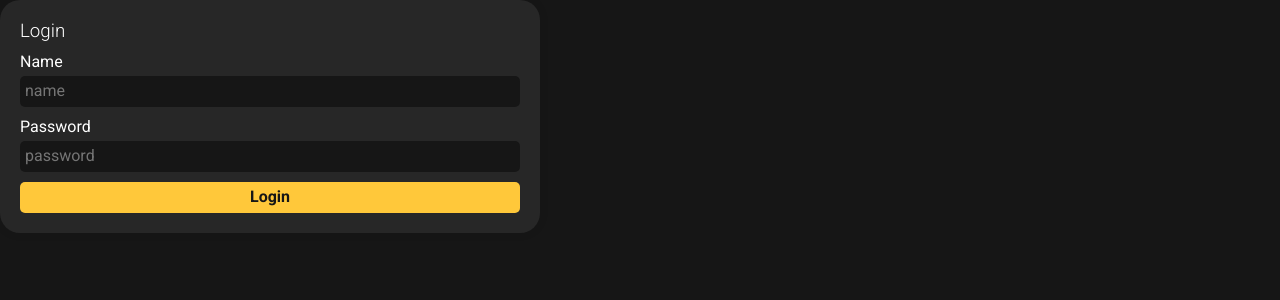
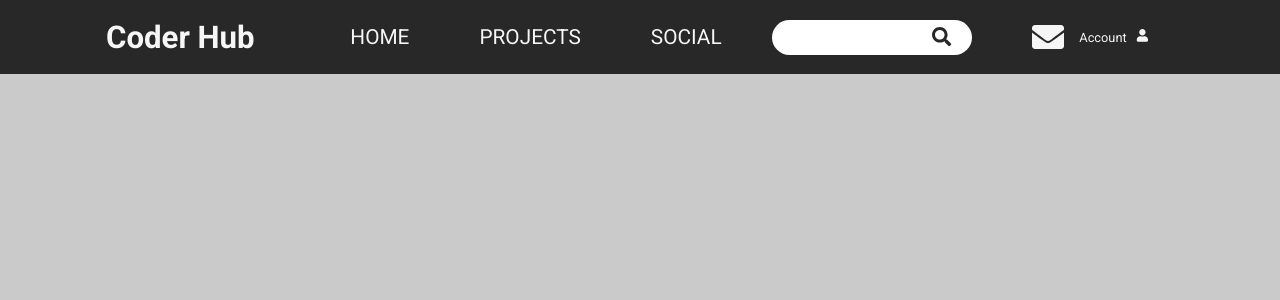
Before and after one commit to D0nFrancesco/Programmer-website, a React (Create React App) app in the folder coder_hub/frontend/: page / in a window 1280 px wide. Shown: the top 300 px of the page. Built offline with nearby package versions, Linux system fonts and the light colour scheme.

Commit message:
updated frontend folder
added navbar and changed sing in page style

```diff
--- a/coder_hub/frontend/src/App.js
+++ b/coder_hub/frontend/src/App.js
@@ -1,26 +1,13 @@
-import './static/css/app.css';
-import './static/css/components/form.css';
-import './static/css/components/card.css';
+
+import Header from './components/Header'
+import Login from './components/Login'
 
 
 function App() {
   return (
     <div className="App">
-      <div className="card" style={{width: "500px"}}>
-        <h3>Login</h3>
-        <div style={{height: "10px"}}></div>
-        <form>
-          <label htmlFor="name_input">Name</label>
-          <input type="text" name="name" id="name_input" placeholder="name" />
-          <div style={{height: "10px"}}></div>
-
-          <label htmlFor="password_input">Password</label>
-          <input type="password" name="name" id="password_input" placeholder="password" />
-          <div style={{height: "10px"}}></div>
-
-          <input className="submit button" type="submit" value="Login"/>
-        </form>
-      </div>
+      <Header />
+      {/* <Login /> */}
     </div>
   );
 }
--- /dev/null
+++ b/coder_hub/frontend/src/components/Header.js
@@ -0,0 +1,39 @@
+import { FaSearch, FaEnvelope, FaUser } from 'react-icons/fa';
+
+const Header = () => {
+    return (
+        <nav className="nav">
+
+            <div className="nav-container">
+                {/* logo */}
+                <div className="logo"><h1>Coder Hub</h1></div>
+                {/* search bar and menu */}
+                <div className="search-menu">
+                    {/* menu list */}
+                    <ul className="menu">
+                        <li>Home</li>
+                        <li>Projects</li>
+                        <li>Social</li>
+                    </ul>
+                    {/* search bar */}
+                    <form action="" method="post">
+                        <div className="search">
+                            <input type="search" name="" id=""/>
+                            {/* button with search icon */}
+                            <button type="submit" className="btn-src"><FaSearch /></button>
+                        </div>
+                    </form>
+                </div>
+                {/* email and account */}
+                <div className="mail-account">
+                    {/* mail icon */}
+                    <FaEnvelope id="mail" />
+                    {/* account icon */}
+                    <p>Account &nbsp;&nbsp;<FaUser /></p>
+                </div>
+            </div>
+        </nav>
+    )
+}
+
+export default Header
--- /dev/null
+++ b/coder_hub/frontend/src/components/Login.js
@@ -0,0 +1,32 @@
+import { FaGithub, FaGoogle } from 'react-icons/fa';
+
+const Login = () => {
+    return (
+        <div className="sign-in-container">
+            <h3>Sign In</h3>
+            <form method="POST" className="form">
+                <div className="form-field">
+                    <label className="label" htmlFor="name_input">Name</label>
+                    <input className="input" type="text" name="name" id="name_input" placeholder="name" />
+                </div>
+                <div className="form-field">
+                    <label className="label" htmlFor="password_input">Password</label>
+                    <input className="input" type="password" name="name" id="password_input" placeholder="password" />
+                </div>
+
+                <input id="submit" className="btn" type="submit" value="Sign In"/>
+                <input className="btn btn-blue" type="button" value="Forgot Password"/>
+                <p>Don't have an account <a href="#">Register</a></p>
+
+            </form>
+            {/* third party accounts */}
+            <div className="third-party">
+                <p>Sign in with one of 3rd party accounts</p>
+                <button className="btn" id="google"><FaGoogle /> Sign in with Google</button>
+                <button className="btn" id="github"><FaGithub /> Sign in with Github</button>
+            </div>
+        </div>
+    )
+}
+
+export default Login
--- a/coder_hub/frontend/src/index.css
+++ b/coder_hub/frontend/src/index.css
@@ -1,13 +1,241 @@
-body {
-  margin: 0;
-  font-family: -apple-system, BlinkMacSystemFont, 'Segoe UI', 'Roboto', 'Oxygen',
-    'Ubuntu', 'Cantarell', 'Fira Sans', 'Droid Sans', 'Helvetica Neue',
-    sans-serif;
-  -webkit-font-smoothing: antialiased;
-  -moz-osx-font-smoothing: grayscale;
+
+@import url('https://fonts.googleapis.com/css2?family=Roboto:wght@400;700&display=swap');
+
+
+:root{
+    --black-color: rgb(40,40,40);
+    --light-dark-color: rgb(60,60,60);
+    --light-yellow-color: rgb(255,200,58);
+    --dark-yellow: rgb(255,154,62);
+    --unsaturated-red: rgb(255,56,56);
+    --white-color: rgb(246,246,246);
+    --pale-white-color: rgb(202,202,202);
 }
 
-code {
-  font-family: source-code-pro, Menlo, Monaco, Consolas, 'Courier New',
-    monospace;
+*,
+::before,
+::after{
+    box-sizing: border-box;
+    margin: 0;
+    padding: 0;
 }
+html{
+    scroll-behavior: smooth;
+}
+body{
+    font-family: 'Roboto', sans-serif;
+    background-color: var(--pale-white-color);
+    color: var(--black-color);
+    font-size: 1.3rem;
+}
+p{
+    font-size: .8rem
+}
+ul{
+    list-style: none;
+}
+.nav{
+    background-color: var(--black-color);
+    color: var(--white-color);
+
+}
+.mail-account p,
+.mail-account i,
+.logo{
+    cursor: pointer;
+}
+.search{
+    position: relative;
+    height: max-content;
+    width: max-content;
+}
+.search input{
+    height: 35px;
+    border: none;
+    outline: none;
+    width: 200px;
+    border-radius: 30px;
+    padding: 0 15px;
+}
+.btn-src{
+    position: absolute;
+    background: none;
+    border: none;
+    outline: none;
+    cursor: pointer;
+    right: 20px;
+    top: 7.5px;
+    font-size: 1.2rem;
+    color: var(--black-color);
+}
+.nav-container{
+    display: flex;
+    justify-content: space-between;
+    align-items: center;
+    padding: 5px 10px;
+    width: 85%;
+    margin: 0 auto;
+}
+.search-menu{
+    display: flex;
+    align-items: center;
+}
+.menu{
+    display: flex;
+    align-items: center;
+    padding: 5px 15px;
+    text-transform: uppercase;
+}
+.menu li{
+    display: block;
+    padding: 15px;
+    margin: 0 20px;
+    cursor: pointer;
+}
+.mail-account{
+    display: flex;
+    align-items: center;
+    padding: 5px 15px;
+    margin-right: 10px;
+}
+
+#mail{
+    position: relative;
+    font-size: 2rem;
+    margin-right: 15px;
+}
+#total-mail{
+    border: 1px solid;
+    position: absolute;
+    background: var(--unsaturated-red);
+    border: none;
+    outline: none;
+    border-radius: 50%;
+    height: max-content;
+    width: max-content;
+    padding: 5px;
+    top: -15px;
+    right: -15px;
+    font-size: .8rem;
+}
+/*
+.toggle{
+    position: absolute;
+    right: 40px;
+    top: 30px;
+}
+input[type='checkbox']{
+    position: relative;
+    width: 50px;
+    height: 20px;
+    -webkit-appearance: none;
+    background: var(--white-color);
+    border-radius: 20px;
+    border: none;
+    outline: none;
+    box-shadow: inset 0 0 5px var(--black-color);
+    transition: .5s;
+}
+input:checked[type='checkbox']{
+    background-color: var(--black-color);
+    box-shadow: inset 0 0 5px var(--white-color);
+}
+input[type='checkbox']::before{
+    content: '';
+    position: absolute;
+    width: 20px;
+    height: 20px;
+    top: 0;
+    left: 0;
+    border-radius: 10px;
+    background-color: var(--black-color);
+    box-shadow: 0 0 5px var(--white-color);
+    transition: .5s;
+    transform: scale(1.1);
+}
+input:checked[type='checkbox']::before{
+    background-color: var(--white-color);
+    box-shadow: 0 0 5px var(--black-color);
+    left: 35px;
+
+} */
+
+/* sign page */
+.sign-in-container{
+    border: 1px solid;
+    padding: 30px;
+    background-color: var(--white-color);
+    border-radius: 3px;
+    box-shadow: 0 0 5px var(--black-color);
+    border: none;
+    outline: none;
+    margin: auto;
+    margin-top: 7.5%;
+    width: max-content;
+}
+.form{
+    margin: 10px 0;
+    padding-bottom: 20px;
+    border-bottom: .1px solid var(--light-dark-color);
+}
+.form-field{
+    display: flex;
+    flex-direction: column;
+    margin: 10px 0;
+}
+.third-party{
+    display: flex;
+    flex-direction: column;
+}
+.third-party p{
+    font-size: 1rem;
+    color: var(--light-dark-color);
+    margin: 10px auto;
+}
+.label{
+    color: var(--light-dark-color);
+    font-size: 1rem;
+    margin-bottom: 5px;
+    margin-left: 10px;
+}
+.input{
+    height: 30px;
+    width: 90%;
+    border: none;
+    border-radius: 5px;
+    padding-left: 10px;
+}
+.input:focus{
+    outline-color: var(--light-yellow-color);
+}
+#submit{
+    background-color: var(--dark-yellow);
+    color: var(--white-color);
+    margin: 10px 60px 15px 0;
+}
+.btn{
+    border-radius: 3px;
+    padding: 5px 10px;
+    border: none;
+    outline: none;
+    cursor: pointer;
+}
+.btn-blue{
+    background-color: rgb(66 133 244);
+    color: var(--white-color);
+}
+#google,
+#github{
+    display: flex;
+    align-items: center;
+    justify-content: space-around;
+    color: var(--white-color);
+    font-size: 1.2rem;
+}
+#google{
+    margin-bottom: 10px;
+    background-color: rgb(219 68 55);
+}
+#github{
+    background-color: rgb(22,27,34);
+}
--- a/coder_hub/frontend/src/static/css/app.css
+++ /dev/null
@@ -1,33 +0,0 @@
-/* Some standard css */
-
-* {
-    margin: 0;
-    padding: 0;
-    font-family: 'Roboto', sans-serif;
-    color: white;
-}
-
-body, html, #root {
-    scroll-behavior: smooth;
-    height: 100%;
-    background-color: #161616;
-}
-
-/* Some standard classes */
-.no-link {
-    color: white;
-    text-decoration: none;
-}
-
-button, .button, .small-button {
-    background-color: #FFC83A;
-    color: #161616;
-    font-weight: bold;
-    width: 100%;
-    padding: 5px;
-}
-
-.small-button {
-    width: fit-content;
-    padding: 5px 20px;
-}
--- a/coder_hub/frontend/src/static/css/components/card.css
+++ /dev/null
@@ -1,11 +0,0 @@
-/* CARD */
-.card {
-    background-color: #272727;
-    border-radius: 20px;
-    box-shadow: 0px 0px 10px rgba(0, 0, 0, 0.1);
-    padding: 20px;
-}
-
-.card h3, .card h2 {
-    font-weight: lighter;
-}
--- a/coder_hub/frontend/src/static/css/components/form.css
+++ /dev/null
@@ -1,23 +0,0 @@
-/* FORM & INPUT */
-form {
-    display: flex;
-    flex-direction: column;
-}
-
-form label {
-    margin-bottom: 5px;
-}
-
-form input, form textarea {
-    background-color: #161616;
-    border: none;
-    border-bottom: 2px solid transparent;
-    font-size: 16px;
-    border-radius: 5px;
-    padding: 5px;
-}
-
-form input:focus, form textarea {
-    border-bottom: 2px solid #FFC83A;
-    border-radius: 5px 5px 0px 0px;
-}
```
Also changed, not shown: coder_hub/frontend/src/static/css/responsive.css (deleted).
